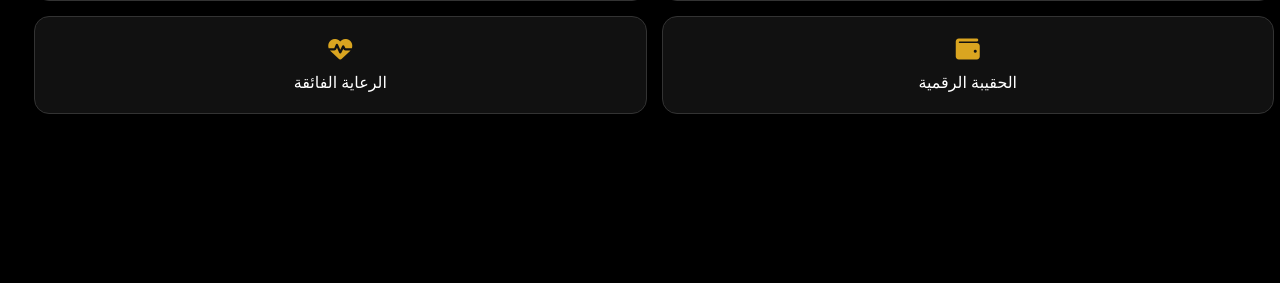
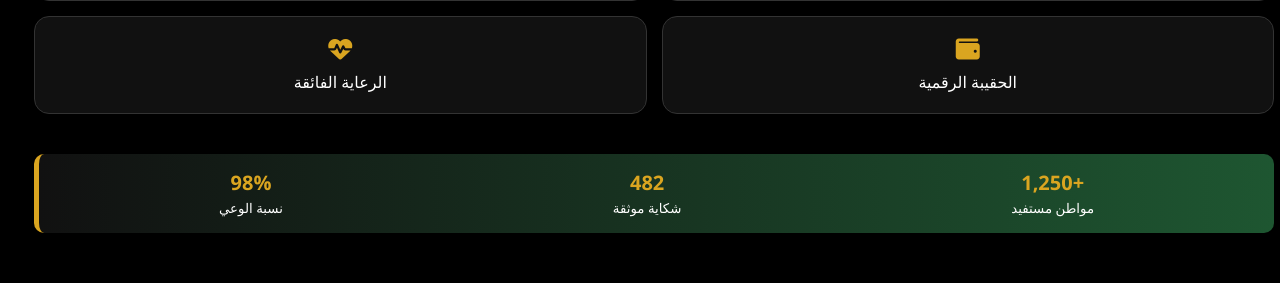
Before and after one commit to younessamsong09-hue/Haqi_maroc, a Flask app: page / in a window 1280 px wide. Shown: the part 343-626 px from the top of the page. Run offline with Flask 3, Linux system fonts and the light colour scheme.

Commit message:
تحديث تلقائي من ترموكس

```diff
--- a/templates/index.html
+++ b/templates/index.html
@@ -122,5 +122,10 @@
         res.innerHTML = found ? `<b style="color:#daa520;">${found.title}:</b><br>${found.content}` : "❌ لا يوجد نص مباشر.";
     }
 </script>
+    <div id="stats-bar" style="margin: 20px; padding: 15px; background: linear-gradient(90deg, #111, #1e5631); border-radius: 10px; border-left: 5px solid #daa520; display: flex; justify-content: space-around; text-align: center;">
+        <div><b style="color:#daa520; font-size: 20px;">+1,250</b><br><small>مواطن مستفيد</small></div>
+        <div><b style="color:#daa520; font-size: 20px;">482</b><br><small>شكاية موثقة</small></div>
+        <div><b style="color:#daa520; font-size: 20px;">98%</b><br><small>نسبة الوعي</small></div>
+    </div>
 </body>
 </html>
```
